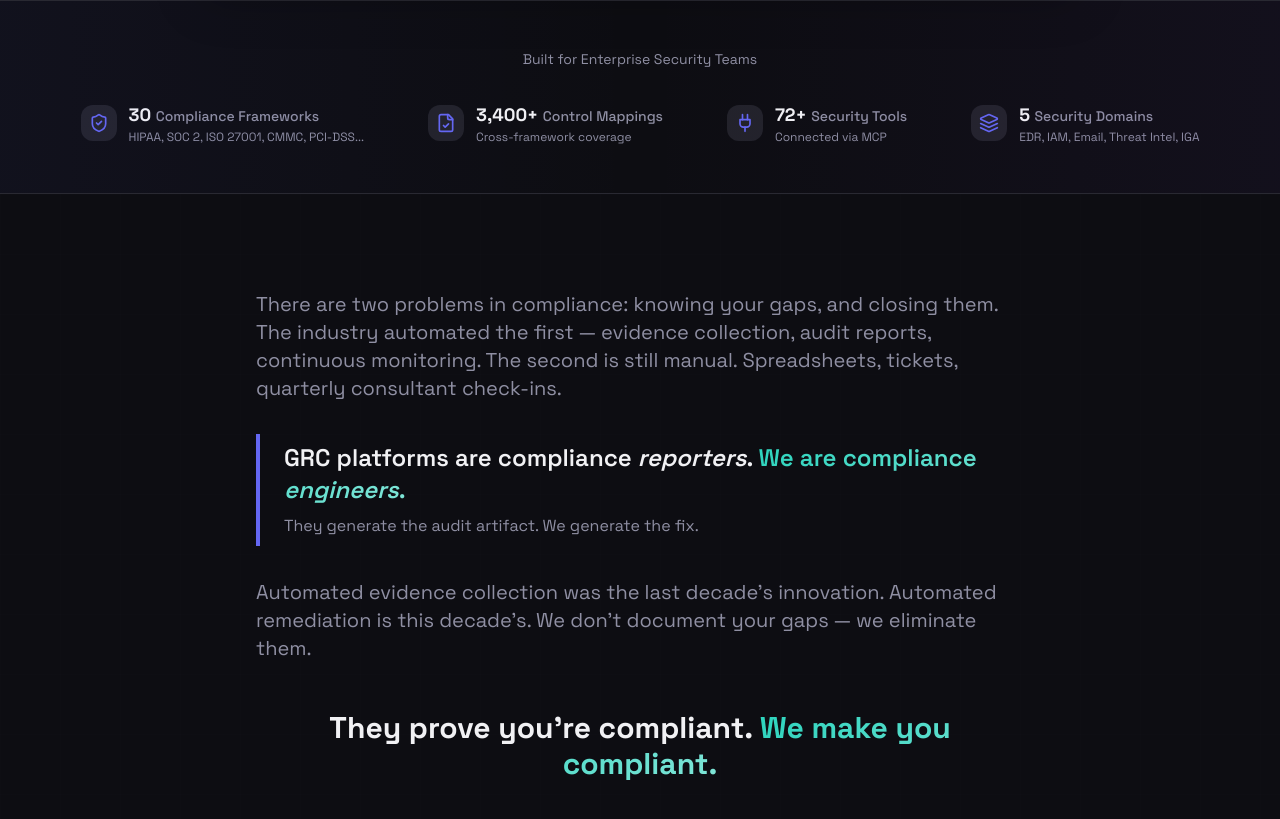
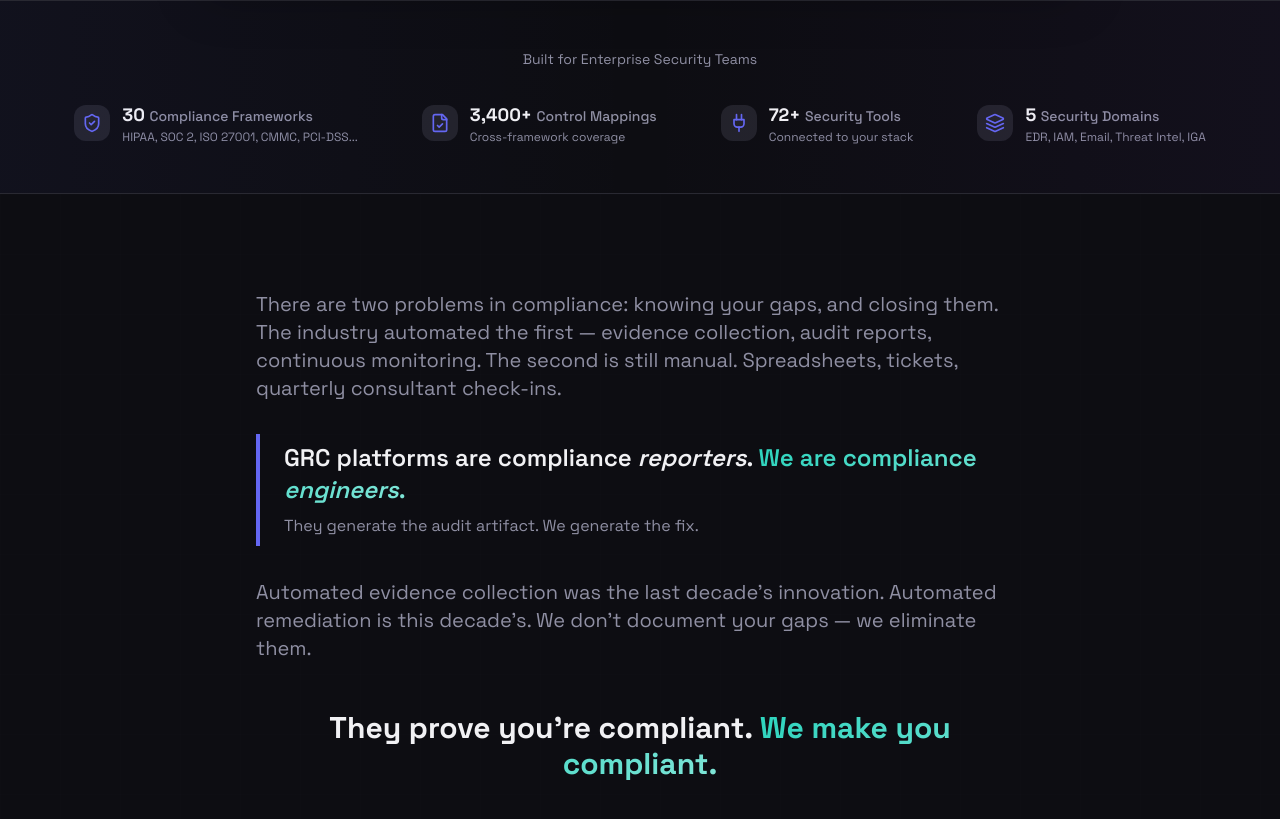
Before and after one commit to l10sec/layer10security.io, a React (Vite) app: page / in a window 1280 px wide. Shown: the part 800-1619 px from the top of the page. Built offline with nearby package versions, Linux system fonts and the light colour scheme; the HTML template or start-up script is replaced by a standard one.

Commit message:
copy: Remove MCP reference from public site — implementation detail

```diff
--- a/src/components/StatsBar.tsx
+++ b/src/components/StatsBar.tsx
@@ -4,7 +4,7 @@ import { ShieldCheck, FileCheck, Plug, Layers } from "lucide-react";
 const metrics = [
   { icon: ShieldCheck, value: "30", label: "Compliance Frameworks", sublabel: "HIPAA, SOC 2, ISO 27001, CMMC, PCI-DSS..." },
   { icon: FileCheck, value: "3,400+", label: "Control Mappings", sublabel: "Cross-framework coverage" },
-  { icon: Plug, value: "72+", label: "Security Tools", sublabel: "Connected via MCP" },
+  { icon: Plug, value: "72+", label: "Security Tools", sublabel: "Connected to your stack" },
   { icon: Layers, value: "5", label: "Security Domains", sublabel: "EDR, IAM, Email, Threat Intel, IGA" },
 ];
 
```
